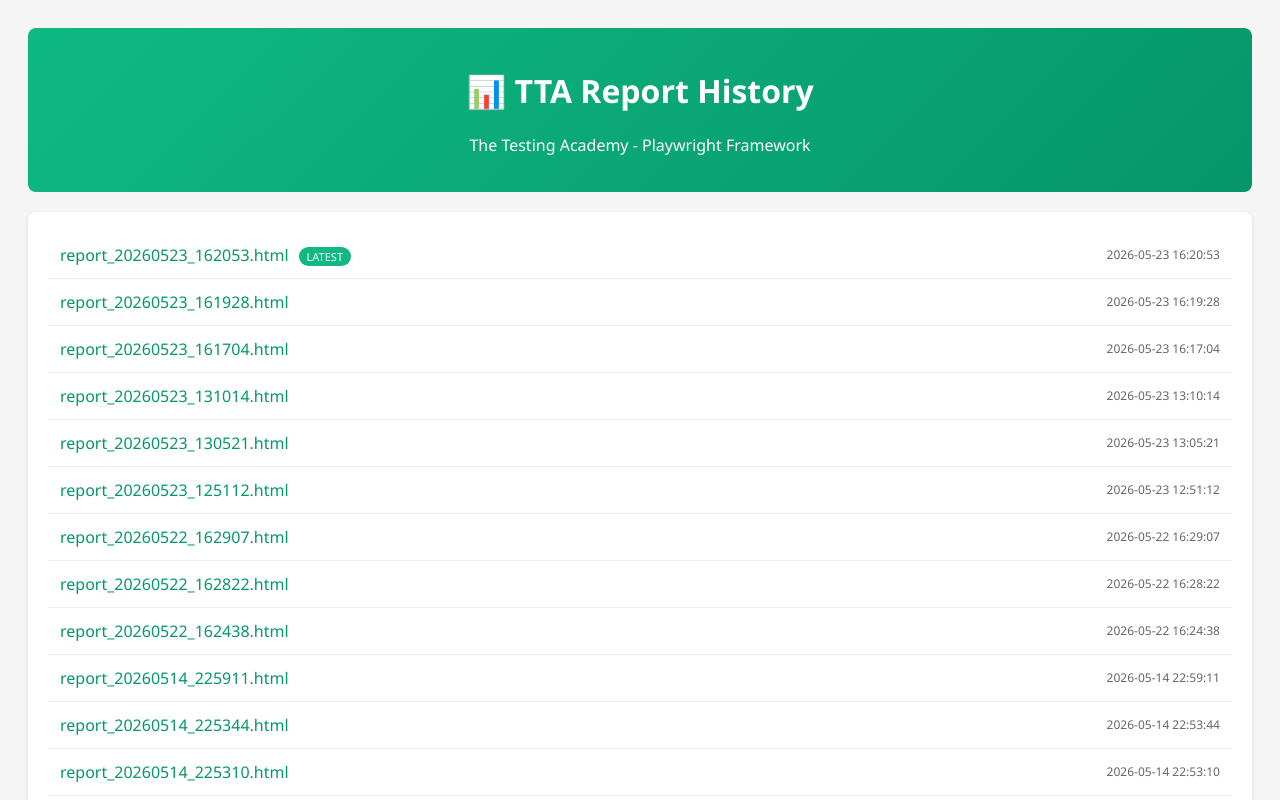
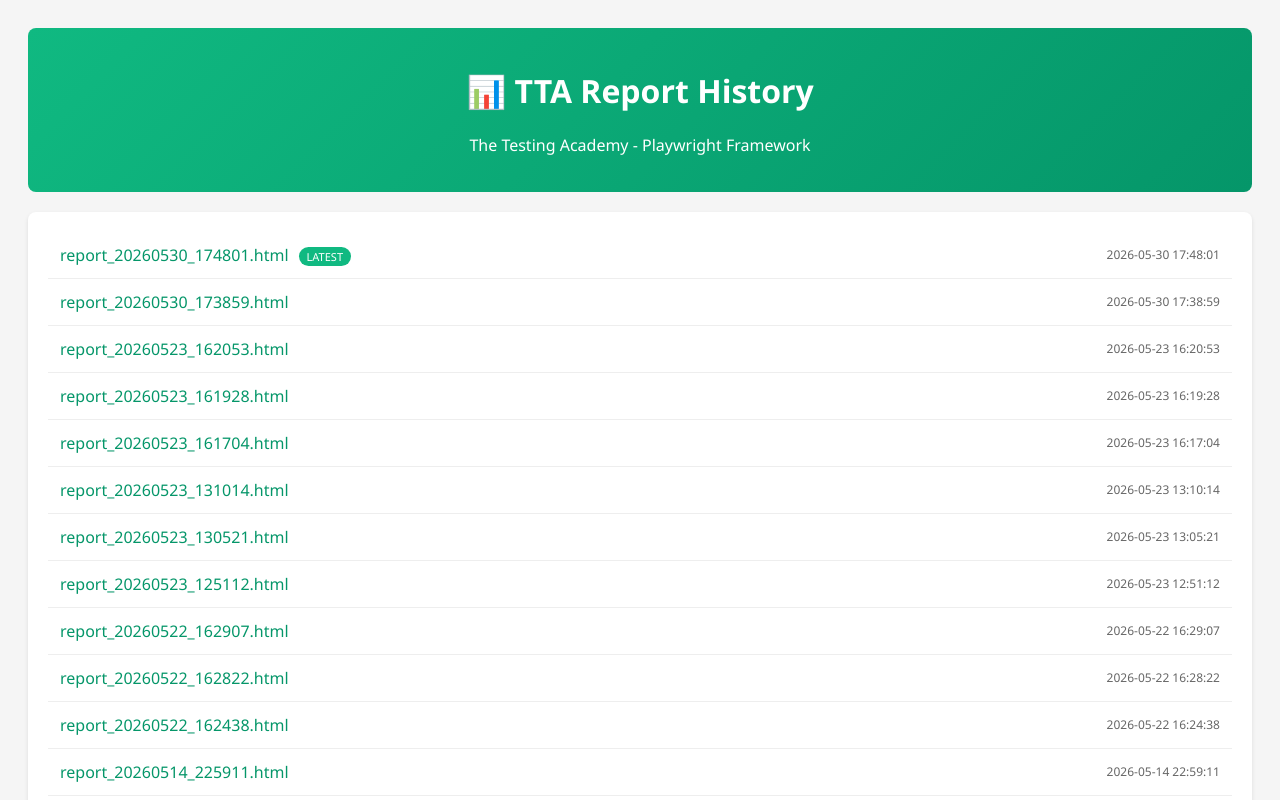
Before and after one commit to KarthikaRavikumar/LearnPlaywright_Fundamentals, a website: page tta-report/history.html in a window 1280 px wide. Shown: the top 800 px of the page. Drawn offline with Linux system fonts and the light colour scheme.

Commit message:
Update README with May 30 changes, reformat test, update TTA reports

```diff
--- a/tta-report/history.html
+++ b/tta-report/history.html
@@ -19,7 +19,15 @@
     <div class="header"><h1>📊 TTA Report History</h1><p>The Testing Academy - Playwright Framework</p></div>
     <div class="report-list">
         <div class="report-item">
-                <a href="report_20260523_162053.html" class="report-link">report_20260523_162053.html<span class="latest-badge">LATEST</span></a>
+                <a href="report_20260530_174801.html" class="report-link">report_20260530_174801.html<span class="latest-badge">LATEST</span></a>
+                <span class="report-date">2026-05-30 17:48:01</span>
+            </div>
+<div class="report-item">
+                <a href="report_20260530_173859.html" class="report-link">report_20260530_173859.html</a>
+                <span class="report-date">2026-05-30 17:38:59</span>
+            </div>
+<div class="report-item">
+                <a href="report_20260523_162053.html" class="report-link">report_20260523_162053.html</a>
                 <span class="report-date">2026-05-23 16:20:53</span>
             </div>
 <div class="report-item">
```
Also changed, not shown: tests/19_Data_Driven_Testing/266_DDT_FakerJS.spec.ts (+3 -3 lines), tta-report/index.html (+2 -2 lines), README.md.
